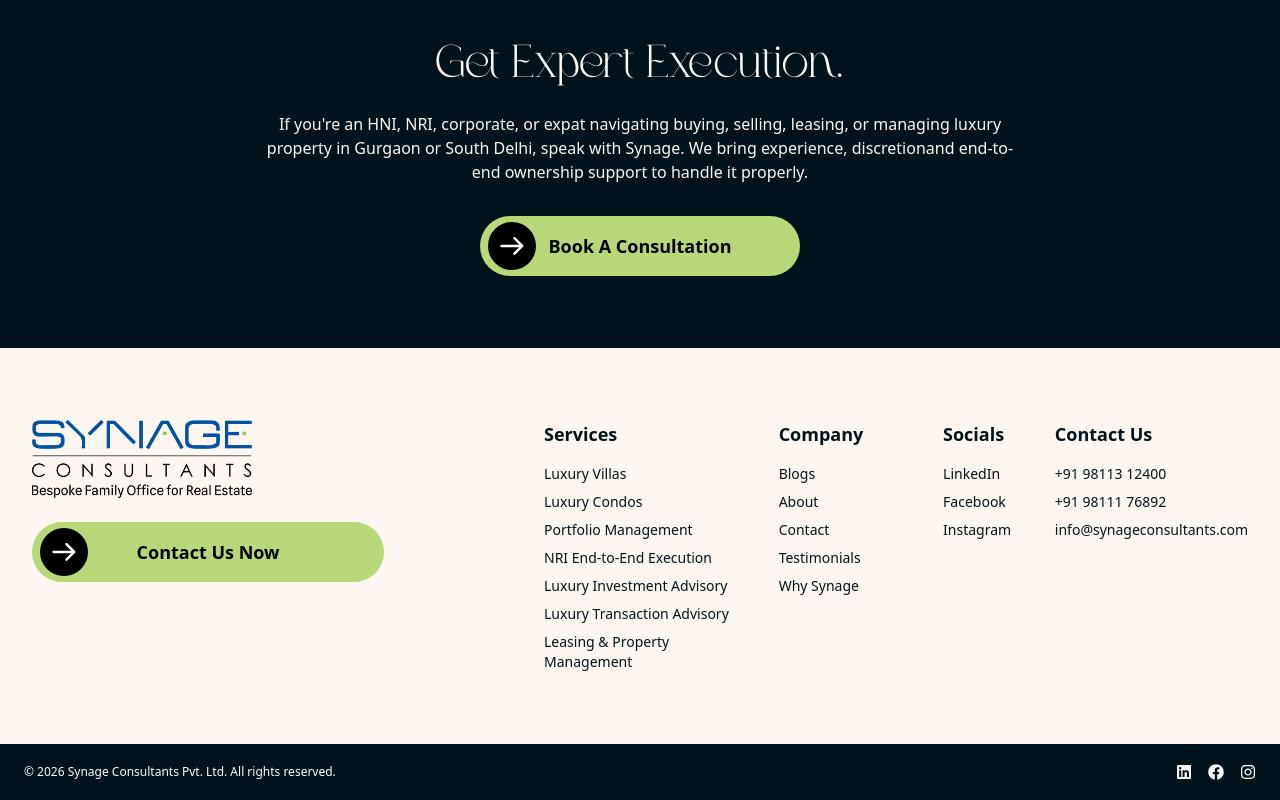
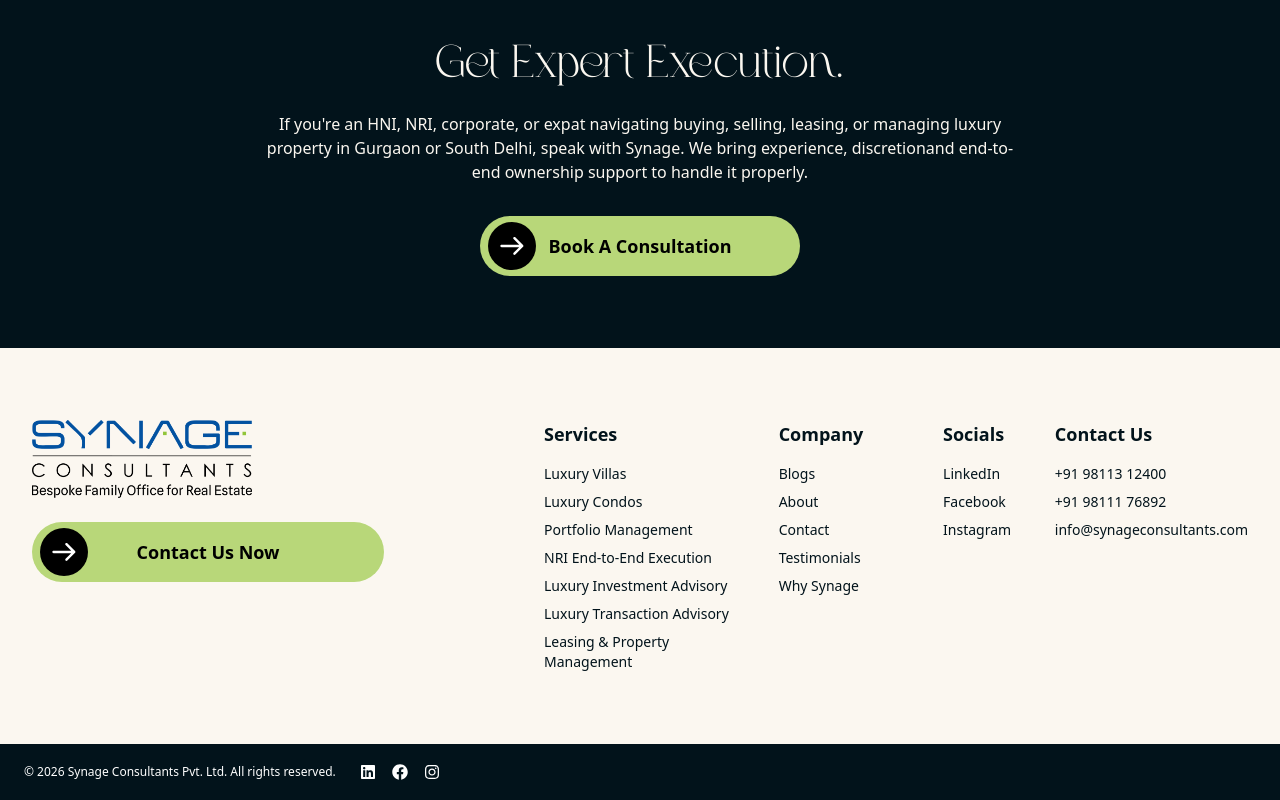
Before and after one commit to shadoinkk-beep/synage-landingpage, a Next.js app: page /about in a window 1280 px wide. Shown: the part 4246-5046 px from the top of the page. Built offline with nearby package versions, Linux system fonts and the light colour scheme.

Commit message:
text changes

```diff
--- a/components/common/Footer.tsx
+++ b/components/common/Footer.tsx
@@ -92,14 +92,14 @@
             {/* BOTTOM BAR */}
 
             {/* BOTTOM BAR */}
-            <section className="bg-dark">
+            <section className="bg-dark ">
                 <div className="w-full px-6">
-                    <div className="h-14 flex items-center justify-between text-xs text-white">
+                    <div className="h-14 grid sm:flex items-center justify-start sm:gap-6 text-xs text-white">
                         <p>
                             © 2026 Synage Consultants Pvt. Ltd. All rights reserved.
                         </p>
 
-                        <div className="flex gap-4 text-base">
+                        <div className="flex gap-4 text-base ">
                             <Link target="_blank" href="https://www.linkedin.com/company/synageconsultants/" aria-label="LinkedIn"><FaLinkedin /></Link>
                             <Link href="#" aria-label="Facebook"><FaFacebook /></Link>
                             <Link target="_blank" href="https://www.instagram.com/synage_consultants/" aria-label="Instagram"><FaInstagram /></Link>
--- a/components/sections/Services.tsx
+++ b/components/sections/Services.tsx
@@ -117,7 +117,7 @@
           draggable
           infinite={true}
           autoPlay={true}
-          autoPlaySpeed={2000}
+          autoPlaySpeed={7000}
           afterChange={(_, state) => {
             const realIndex = (state.currentSlide - 2 + servicesData.length) % servicesData.length;
             setActiveIndex(realIndex);
```
